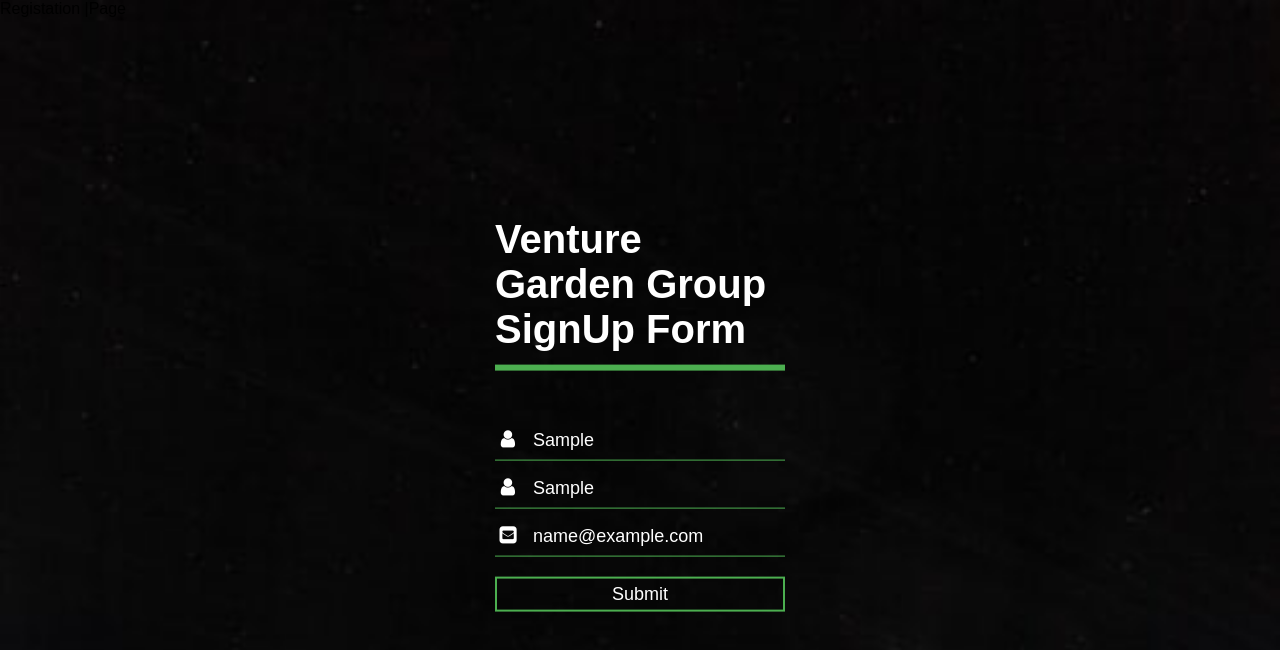
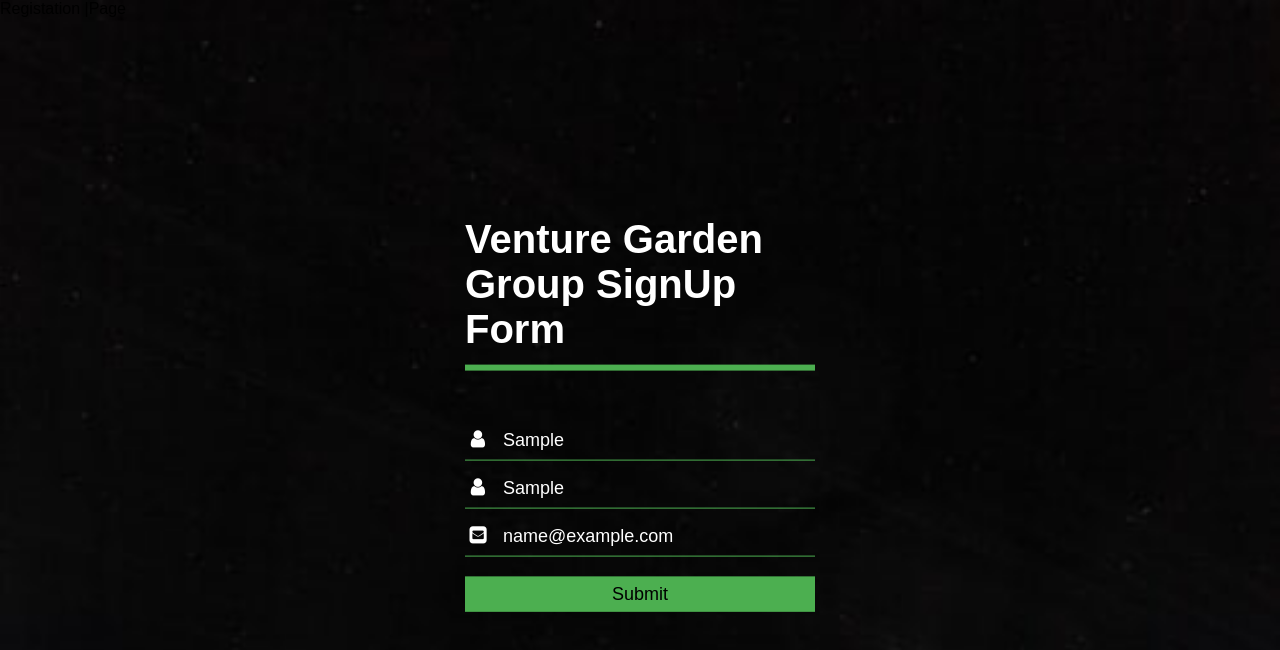
Before and after one commit to Sambalicious/HtmlForm, a plain HTML site: page index.html in a window 1280 px wide. Both pictures are taken after typing "Sample", "Sample", "name@example.com" into the empty fields and a click on the button "Submit". Shown: the top 650 px of the page. Drawn offline with Linux system fonts and the light colour scheme.

Commit message:
added transitin on input focus and submit button

```diff
--- a/index.html
+++ b/index.html
@@ -47,7 +47,7 @@
 
         <div class="textbox">
             <i class="fa fa-user" aria-hidden="true"></i>
-            <input type="text" placeholder="create a username" name="" value="">
+            <input type="text" placeholder="Create a username" name="" value="">
 
         </div>
         <div class="textbox">
--- a/style.css
+++ b/style.css
@@ -12,7 +12,7 @@
 
 
 .login-box{
-    width: 290px;
+    width: 350px;
     position: absolute;
     top: 50%;
     left: 50%;
@@ -63,10 +63,12 @@
 }
 
 .textbox input:focus[type = "text"],.textbox input:focus[type = "email"] ,.textbox input:focus[type = "button"]{
-    width:300px;
+    width:280px;
     border-left: 10px solid  #4caf50;
 
+
 }
+
 
 .btn{
     width: 100%;
@@ -77,9 +79,28 @@
     font-size: 18px;
     cursor: pointer;
     margin: 12px 0;
+    transition: background 0.5s;
+
+}
+
+.btn:hover, .btn:focus{
+    background: #4caf50;
+    color: black;
+
 }
 
 .btn:hover{
     background: #4caf50;
-    color: black
+    color: black;
 }
+
+
+
+.btn:focus {
+
+    outline-offset: -10px;
+}
+
+.btn:active {
+    transform: scale(0.5);
+}
```
